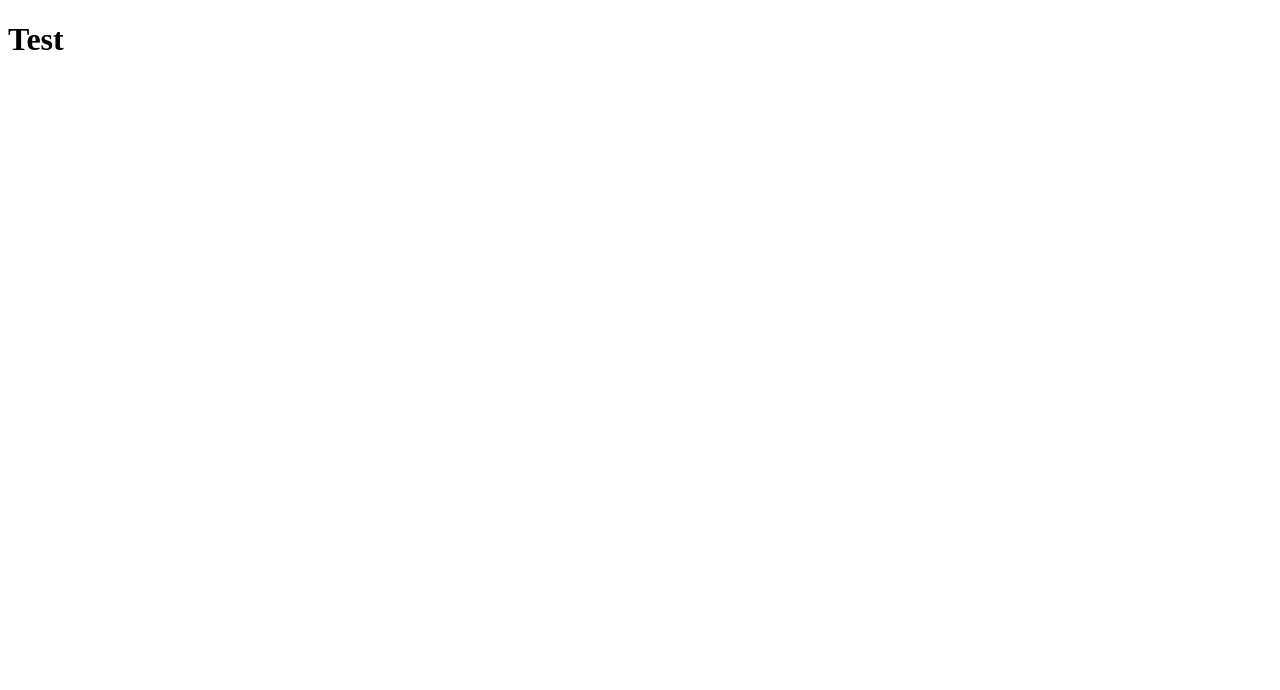
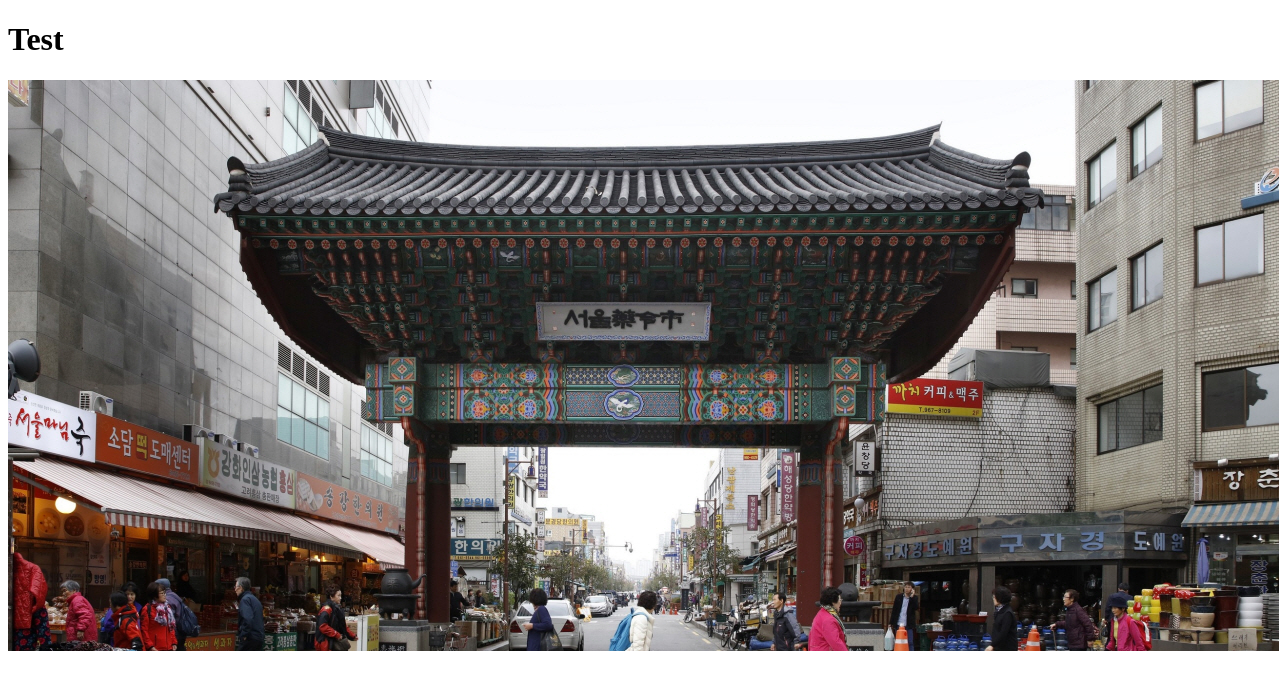
Before and after one commit to sejin-yoon/sejin-yoon.github.io, a plain HTML site: page index.html in a window 1280 px wide. Drawn offline with Linux system fonts and the light colour scheme.

Commit message:
Update index.html

```diff
--- a/index.html
+++ b/index.html
@@ -6,5 +6,6 @@
 </head>
 <body>
     <h1>Test</h1>
+    <div class=""><img src="img/main_visu04.jpg" alt=""></div>
 </body>
 </html>
```
